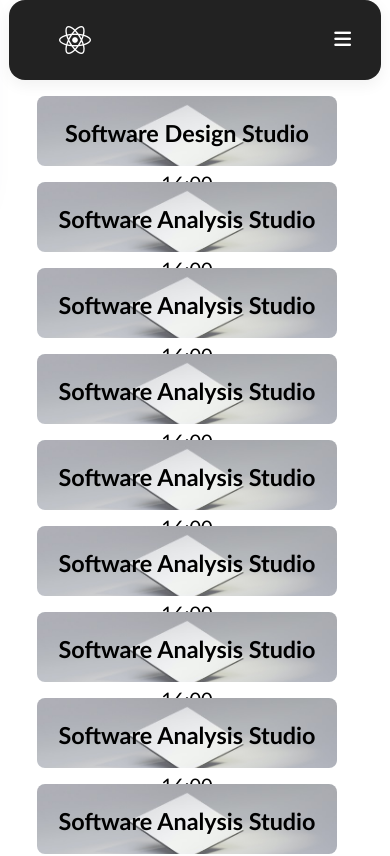
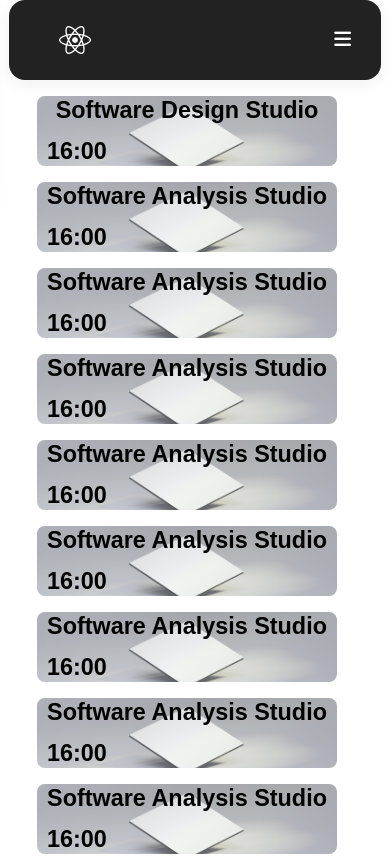
Before and after one commit to marcus-karozis/Project-4-Team-5, a React (Create React App) app: page / in a window 390 px wide. Shown: the top 856 px of the page. Built offline with nearby package versions, Linux system fonts and the light colour scheme.

Commit message:
Commented tables and fixed subjectPage

```diff
--- a/src/App.css
+++ b/src/App.css
@@ -100,6 +100,13 @@
   margin-right: 2rem;
 }
 
+.SubjectList a{
+  text-decoration: none;
+  color: black;
+  text-align: center;
+  position: relative;
+}
+
 .small-image-sizer {
   height:300px;
   width:400px;
@@ -162,9 +169,15 @@
   padding-right: 40px;
 }
 
-@media screen and (max-width:850px){
+@media screen and (max-width:1000px){
   .SubjectList{
     justify-content: center;
     margin-right: 2rem;
   }
+
+  .SubjectList a{
+    text-align: center;
+    font-size: 20px;
+    bottom: 22px;
+  }
 }
--- a/src/App.js
+++ b/src/App.js
@@ -47,6 +47,7 @@ function App() {
           <Subjects
           key={subjectData.id}
           subjectName={subjectData.subjectName}
+          time={subjectData.time}
         />
         ))}
       </div>
--- a/src/components/NavbarStyles.css
+++ b/src/components/NavbarStyles.css
@@ -87,7 +87,7 @@ nav{
     display: none;
 }
 
-@media screen and (max-width:850px){
+@media screen and (max-width:1000px){
     nav{
         width: 80%;
         border-radius: 1rem;
--- a/src/data/data.js
+++ b/src/data/data.js
@@ -1,63 +1,78 @@
 const subjectData = [
     {
         id: 1000,
-        subjectName: "Software Design Studio"
+        subjectName: "Software Design Studio",
+        time: "16:00"
     },
     {
         id: 1001,
-        subjectName: "Software Analysis Studio"
+        subjectName: "Software Analysis Studio",
+        time: "16:00"
     },
     {
         id: 1001,
-        subjectName: "Software Analysis Studio"
+        subjectName: "Software Analysis Studio",
+        time: "16:00"
     },
     {
         id: 1001,
-        subjectName: "Software Analysis Studio"
+        subjectName: "Software Analysis Studio",
+        time: "16:00"
     },
     {
         id: 1001,
-        subjectName: "Software Analysis Studio"
+        subjectName: "Software Analysis Studio",
+        time: "16:00"
     },
     {
         id: 1001,
-        subjectName: "Software Analysis Studio"
+        subjectName: "Software Analysis Studio",
+        time: "16:00"
     },
     {
         id: 1001,
-        subjectName: "Software Analysis Studio"
+        subjectName: "Software Analysis Studio",
+        time: "16:00"
     },
     {
         id: 1001,
-        subjectName: "Software Analysis Studio"
+        subjectName: "Software Analysis Studio",
+        time: "16:00"
     },
     {
         id: 1001,
-        subjectName: "Software Analysis Studio"
+        subjectName: "Software Analysis Studio",
+        time: "16:00"
     },
     {
         id: 1001,
-        subjectName: "Software Analysis Studio"
+        subjectName: "Software Analysis Studio",
+        time: "16:00"
     },
     {
         id: 1001,
-        subjectName: "Software Analysis Studio"
+        subjectName: "Software Analysis Studio",
+        time: "16:00"
     },
     {
         id: 1001,
-        subjectName: "Software Analysis Studio"
+        subjectName: "Software Analysis Studio",
+        time: "16:00"
     },
     {
         id: 1001,
-        subjectName: "Software Analysis Studio"
+        subjectName: "Software Analysis Studio",
+        time: "16:00",
     },
     {
         id: 1001,
-        subjectName: "Software Analysis Studio"
+        subjectName: "Software Analysis Studio",
+        time: "16:00",
     },
     {
         id: 1001,
-        subjectName: "Software Analysis Studio"
+        subjectName: "Software Analysis Studio",
+        time: "16:00",
     },
 ];
 
--- a/src/menu/Menu.js
+++ b/src/menu/Menu.js
@@ -6,11 +6,9 @@ import subjectImage from '../white_paper.jpg'
 export function Subjects(subjects) {
     return(
         <div key={"subject.id"} className="subjectCard">
-            <Link to="/subjectPage/SubjectPage" style={{ textDecoration: 'none', color: 'black', textAlign: 'center'}}>
-                <div>
-                    <h3 className="subjectName"> {subjects.subjectName} </h3>
-                    <p> 16:00</p>
-                </div>
+            <Link to="/subjectPage/SubjectPage">
+                <h3 className="subjectName"> {subjects.subjectName} </h3>
+                <h3 className="subjectTime"> {subjects.time} </h3>
             </Link>
         </div>
     )
--- a/src/menu/MenuStyles.css
+++ b/src/menu/MenuStyles.css
@@ -6,7 +6,7 @@
 
 .subjectCard{
   font-size: 1.5rem;
-  font-family: 'Gill Sans', 'Gill Sans MT', Calibri, 'Trebuchet MS', sans-serif;
+  font-family:Arial, Helvetica, sans-serif;
   display: inline-block;
   justify-content: space-evenly;
   margin-top: 1rem;
@@ -34,7 +34,7 @@
   justify-content: center;
 }
 
-/* .subject-button {
+.subject-button {
   font-size: 16px;
   border: none;
   background-color: rgba(255, 255, 255, 0);
@@ -47,14 +47,14 @@
 
 .subject-button:hover {
   border-bottom: rgb(41, 92, 182) solid 3px;
-} */
+}
 
 .subject-button:active {
   background-color: rgba(154, 179, 222, 0.5);
   border-bottom: rgb(41, 92, 182) solid 3px;
 }
 
-@media screen and (max-width:850px){
+@media screen and (max-width:1000px){
 
   .subjectCard:hover{
     transform:none;
@@ -78,4 +78,10 @@
     padding-right: 100px;
   }*/
 
+  .subjectTime{
+    position: relative;
+    bottom: 10px;
+    left: 10px;
+    text-align: left;
+  }
 }
--- a/src/subjectPage/SubjectPage.js
+++ b/src/subjectPage/SubjectPage.js
@@ -31,11 +31,9 @@ function SubjectPage() {
         <>
             <Navbar></Navbar>
             <h className='codeText'>{codeGen}</h>
-            {/* <h>Hello</h> */}
             <div className="code dashboard-row">
-                    {/* <h className='codeText'>{codeGen}</h> */}
-                    <button className="" onClick={generateCode}>Regenerate code</button>
-                    <button className="" onClick={disableCode}>Disable code</button>
+                <button onClick={generateCode}><i className='fa fa-refresh'></i> Regenerate code</button>
+                <button onClick={disableCode}><i className='fa fa-remove'></i> Disable code</button>
             </div>
             <div className='table'>
                 <BasicTable />
--- a/src/subjectPage/SubjectPageStyles.css
+++ b/src/subjectPage/SubjectPageStyles.css
@@ -1,13 +1,4 @@
-.code li{
-  /* padding: 5px 80px; */
-  /* display: flex; */
-  /* align-items: center;
-  justify-content: center; */
-  /* margin: 2rem;
-  list-style: none; */
-}
-
-.code button {
+.code.dashboard-row button {
   width: 20%;
   height: 50px;
   font-size: 16px;
@@ -32,12 +23,12 @@ h {
   left: 10%;
   border-radius: 0.5rem;
   box-shadow: 0 2px 2px rgba(31, 38, 135, .37);
+  font-family: 'Gill Sans', 'Gill Sans MT', Calibri, 'Trebuchet MS', sans-serif;
 }
 
 .code.dashboard-row {
   display: flex;
   flex-direction: column;
-  /* flex-wrap: wrap; */
   align-items: end;
   right: 20%;
   position:relative;
@@ -52,8 +43,26 @@ h {
   height: 100px;
 }
 
-@media screen and (max-width:850px){
+@media screen and (max-width:1000px){
   h{
-    width: 80%;
+    width: 87%;
+    justify-content: left;
+    padding-left: 10px;
+    left: 5%;
+  }
+
+  .code.dashboard-row{
+    top: 25px;
+    left: 25%;
+    width: 70%;
+  }
+
+  .code.dashboard-row button{
+    font-size: 0rem;
+    margin-top: 2px;
+  }
+
+  .code.dashboard-row i{
+    font-size: 2rem;
   }
 }
```
Also changed, not shown: src/table/BasicTable.js (+7 -1 lines).
